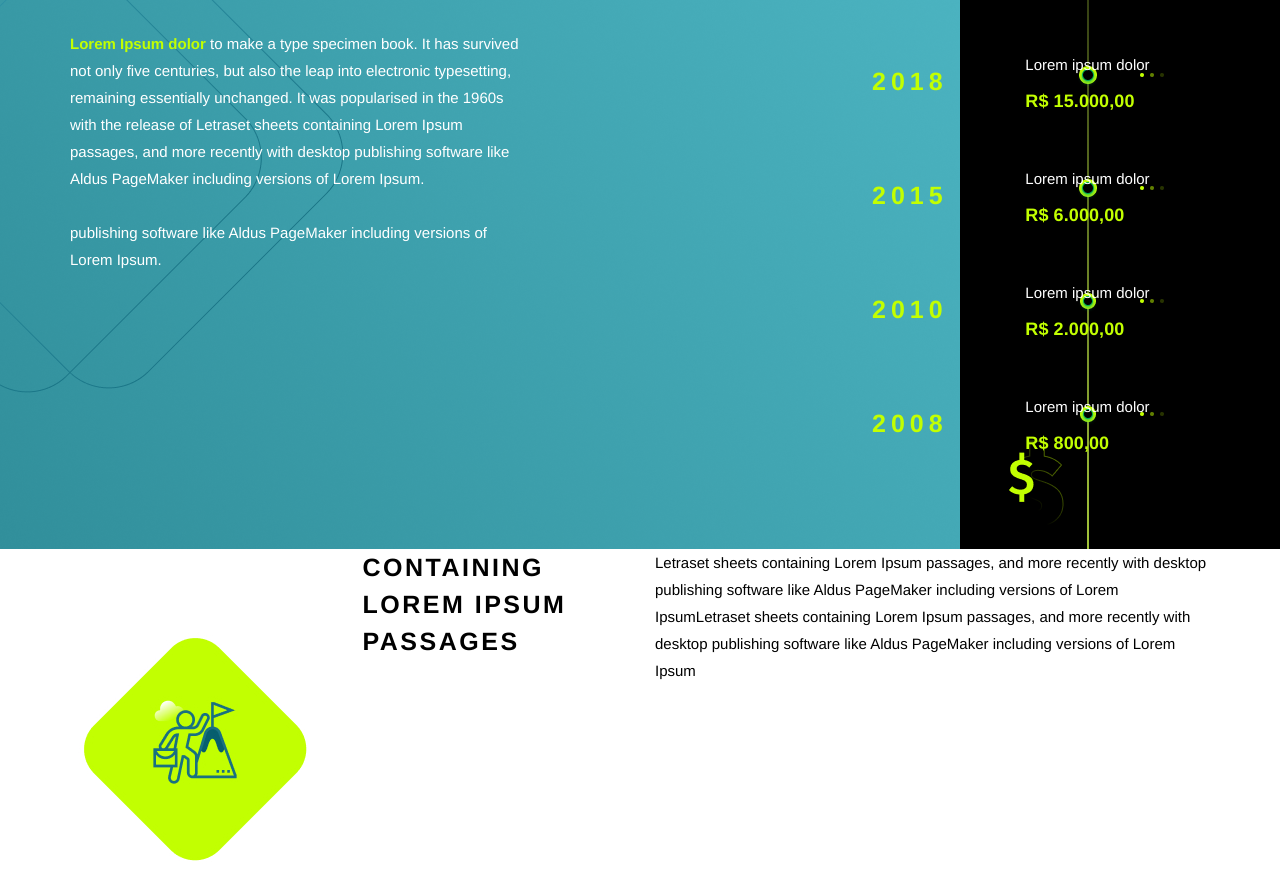
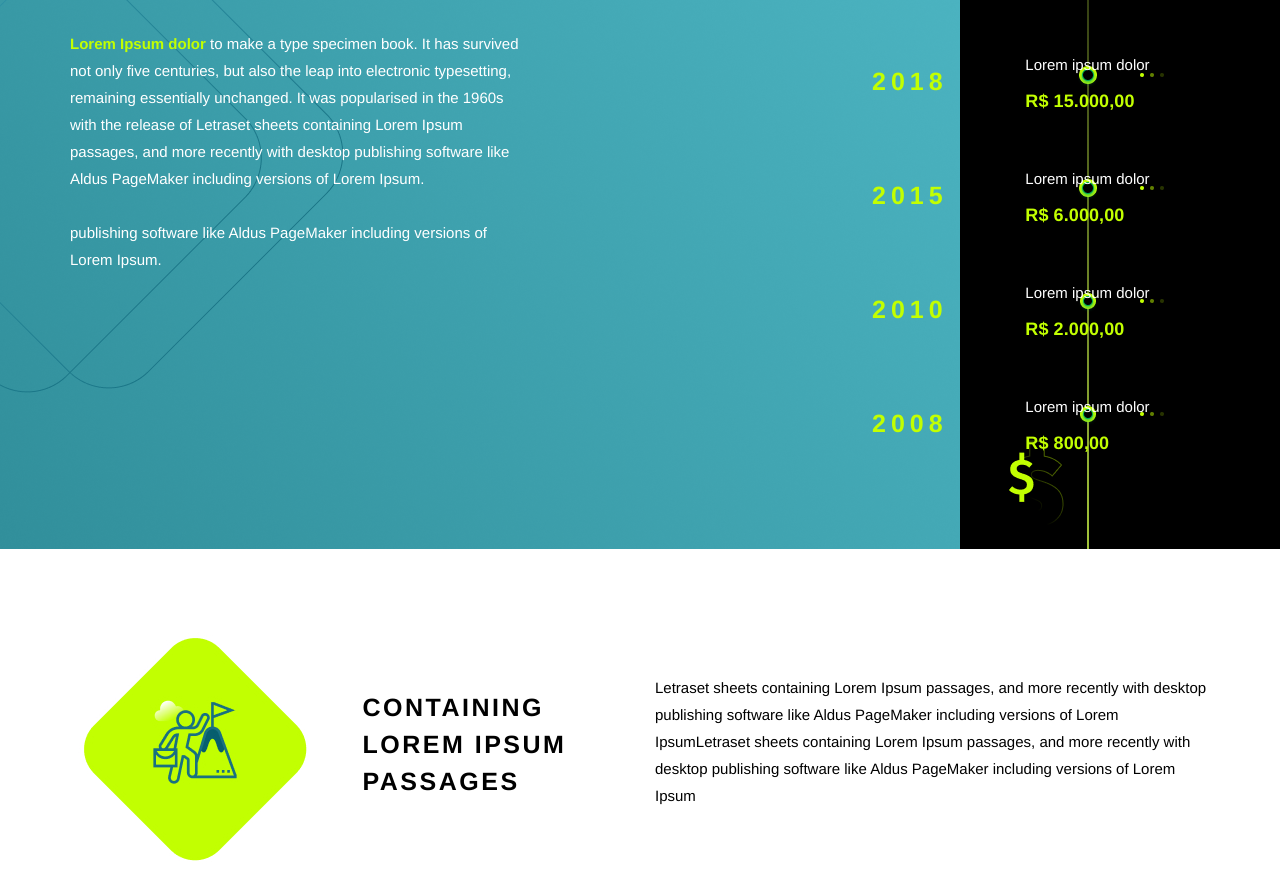
Before and after one commit to Elaine-ADS/KRB-teste, a plain HTML site: page KRB teste/index.html in a window 1280 px wide. Shown: the part 1073-1948 px from the top of the page. Drawn offline with Linux system fonts and the light colour scheme.

Commit message:
Update style.css

```diff
--- a/KRB teste/css/style.css
+++ b/KRB teste/css/style.css
@@ -146,6 +146,7 @@ html, body {
     margin-left: 7px;
 }
 .title_ladogreen{
+    margin-top: 140px;
     font-style: normal;
     font-weight: bold;
     font-size: 25px;
@@ -155,6 +156,7 @@ html, body {
     color: #000000;
 }
 .title_aoladogreen{
+    margin-top: 125px;
     font-style: normal;
     font-weight: normal;
     font-size: 15px;
```
